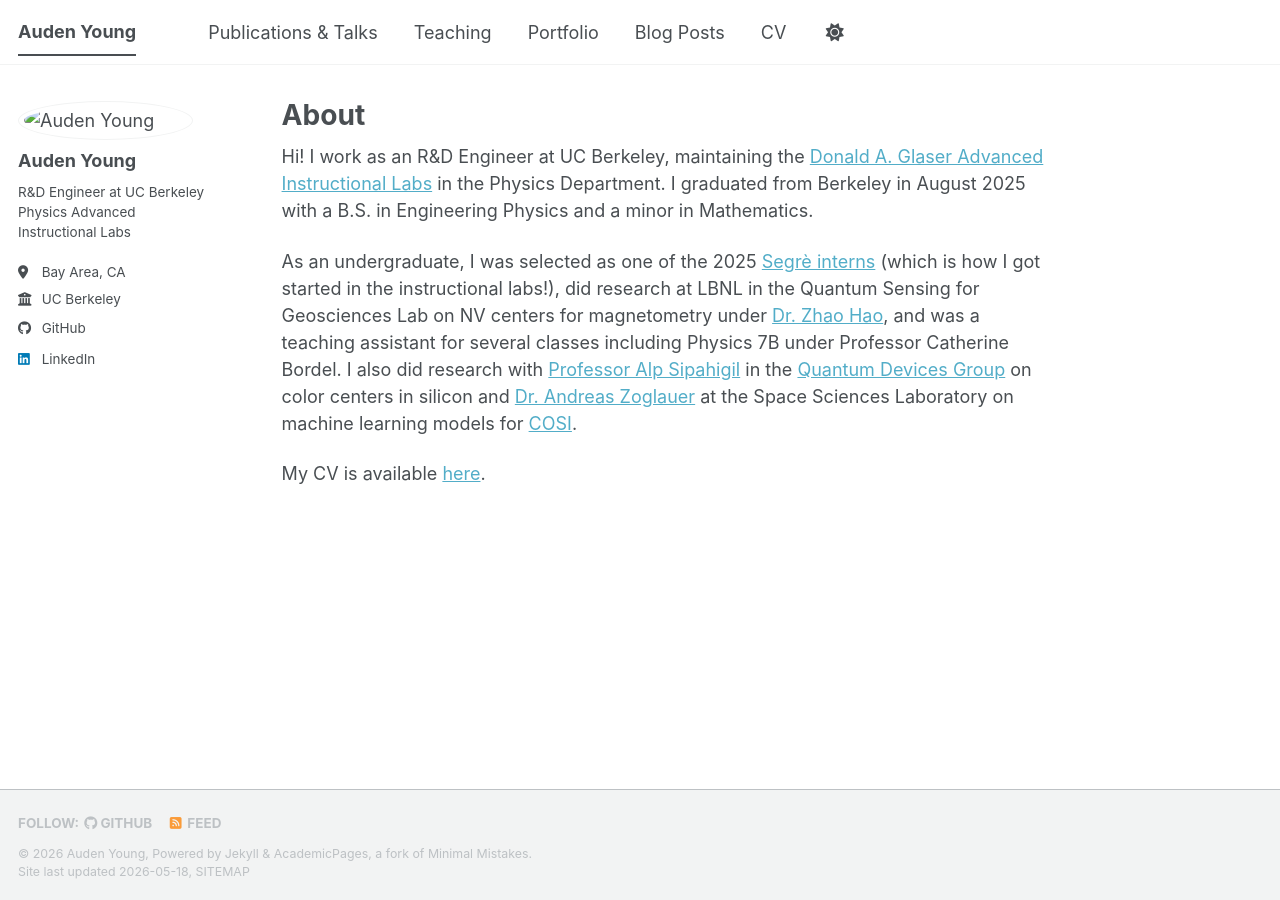
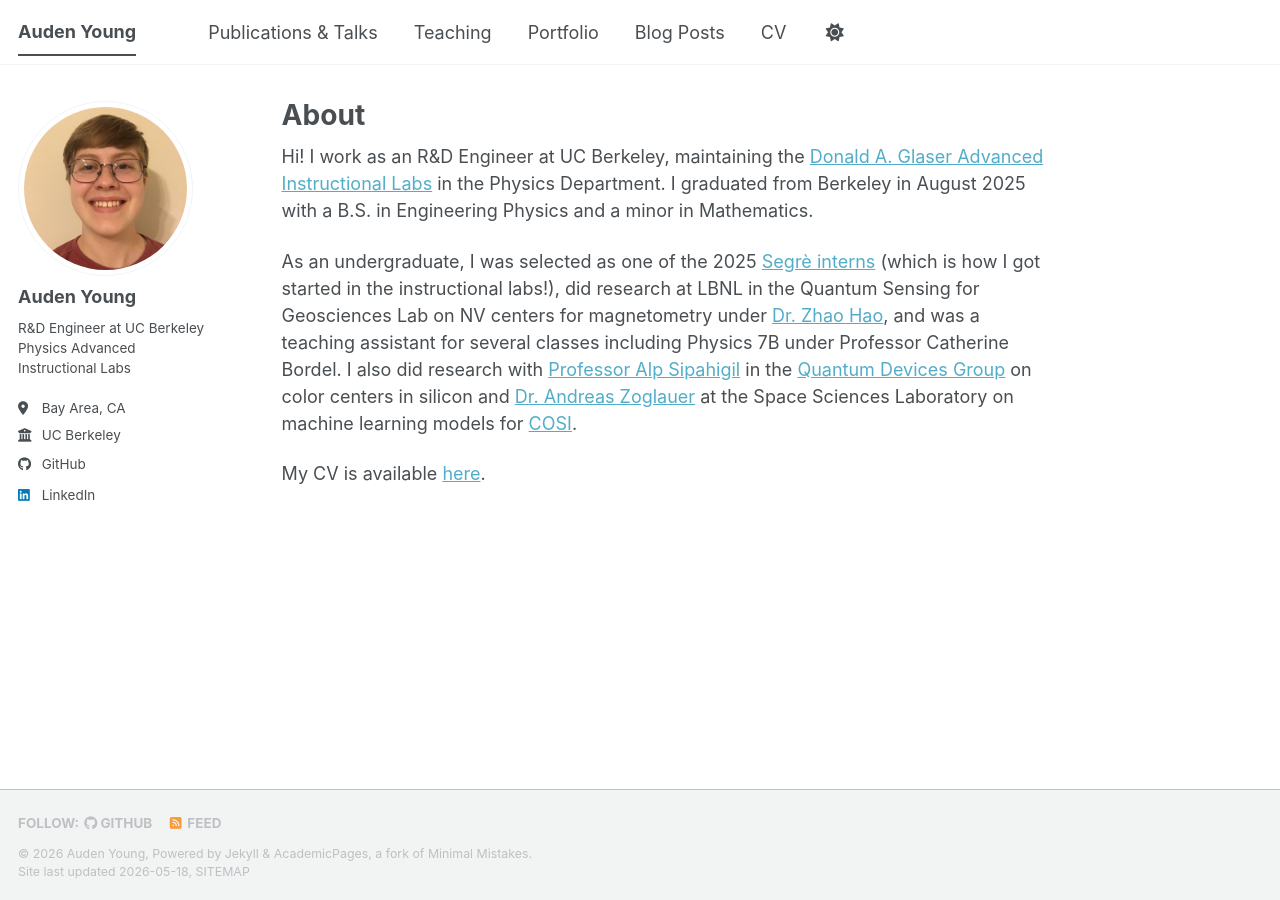
Before and after one commit to physicsnerd/physicsnerd.github.io, a Jekyll site: the page built from _pages/about.md, in a window 1280 px wide. Built offline with Jekyll 4.4.1, drawn with Linux system fonts in a browser that asks for light colours; a script bundle is joined from its source files by our own code; library files that are not in the unit come from our copies.

Commit message:
started to fix images - still need to fix favicon

```diff
--- a/_config.yml
+++ b/_config.yml
@@ -23,7 +23,7 @@ repository               : "physicsnerd/physicsnerd.github.io"
 #               Additional customization can be done by editing /_includes/author-profile.html
 author:
   # Biographic information
-  avatar           : "/files/ayoung.jpg"
+  avatar           : "profile.jpg"
   name             : "Auden Young"
   pronouns         : # example: "she/her"
   bio              : "R&D Engineer at UC Berkeley Physics Advanced Instructional Labs"
--- a/_includes/head/custom.html
+++ b/_includes/head/custom.html
@@ -12,7 +12,7 @@
 <link rel="icon" type="image/png" href="{{ base_path }}/images/favicon-192x192.png" sizes="192x192"/>
 <link rel="manifest" href="{{ base_path }}/images/manifest.json"/>
 <link rel="icon" href="/images/favicon.ico"/>
-<link rel="icon" type="image/png" href="/files/plasma_ball.jpg">
+<link rel="icon" type="image/png" href="/images/plasma_ball.jpg">
 <meta name="theme-color" content="#ffffff"/>
 
 <!-- end custom head snippets -->
```
Also changed, not shown: images/bio-photo-placeholder.jpg (renamed from images/bio-photo.jpg), images/plasma_ball.jpg (renamed from files/plasma_ball.jpg), images/profile-placeholder.png (renamed from images/profile.png), images/profile.jpg (renamed from files/ayoung.jpg).
